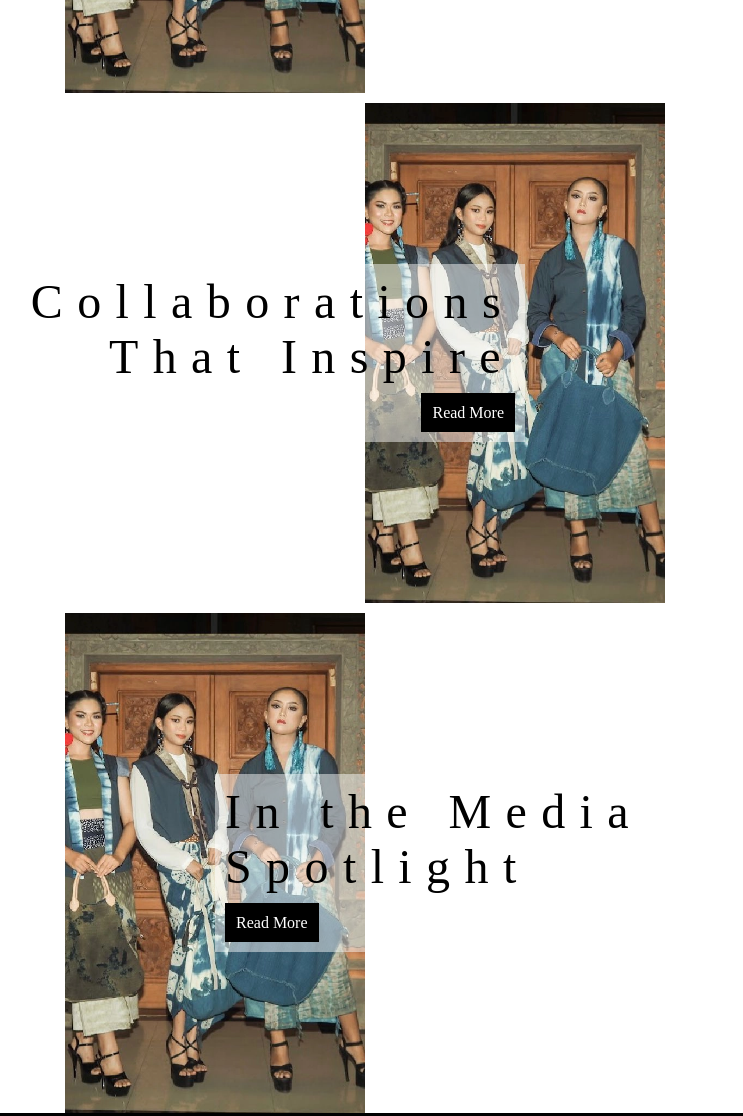
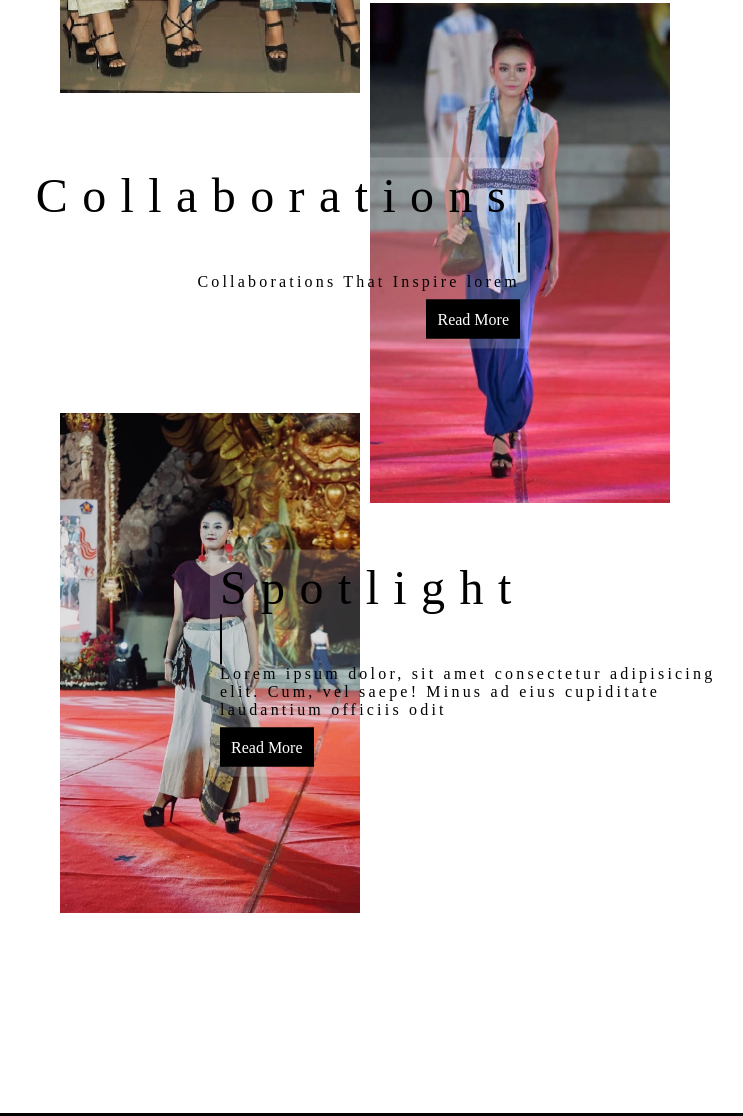
Before and after one commit to ManikTzyyy/dinzhandmade, a plain HTML site: page index.html in a window 1280 px wide. Shown: the part 1924-3040 px from the top of the page, without its empty margins (275-1018 px from the left). Drawn offline with Linux system fonts and the light colour scheme.

Commit message:
fix journey design

```diff
--- a/index.html
+++ b/index.html
@@ -177,25 +177,37 @@
           <div class="img-wrapper">
             <img src="./assets/img/model1.webp" alt="" />
             <div class="text-wrapper column">
-              <h4>Showcased in Prestigious Fashion Events</h4>
+              <h4>Fashion</h4>
+              <div class="v-line"></div>
+              <p>Showcased in Prestigious Fashion Events</p>
               <div class="button main"><a href="">Read More</a></div>
             </div>
           </div>
         </div>
         <div class="container">
           <div class="img-wrapper">
-            <img src="./assets/img/model1.webp" alt="" />
+            <img src="./assets/img/model2.webp" alt="" />
             <div class="text-wrapper column">
-              <h4>Collaborations That Inspire</h4>
+              <h4>Collaborations</h4>
+              <div class="v-line"></div>
+              <p>
+                Collaborations That Inspire lorem
+              </p>
               <div class="button main"><a href="">Read More</a></div>
             </div>
           </div>
         </div>
         <div class="container">
           <div class="img-wrapper">
-            <img src="./assets/img/model1.webp" alt="" />
+            <img src="./assets/img/model3.webp" alt="" />
             <div class="text-wrapper column">
-              <h4>In the Media Spotlight</h4>
+              <h4>Spotlight</h4>
+              <div class="v-line"></div>
+              <p>
+                Lorem ipsum dolor, sit amet consectetur adipisicing elit. Cum,
+                vel saepe! Minus ad eius cupiditate laudantium officiis odit
+
+              </p>
               <div class="button main"><a href="">Read More</a></div>
             </div>
           </div>
--- a/styles/home.css
+++ b/styles/home.css
@@ -203,24 +203,54 @@
   gap: 10px;
 }
 
+#journey .v-line {
+  width: 2px;
+  background-color: black;
+  height: 50px;
+}
+
+#journey h2 {
+  padding-left: 20px;
+}
+
 #journey .container:nth-child(2) .img-wrapper {
   grid-column: 2;
+}
+
+#journey .container:nth-child(2) {
+  position: relative;
+  top: -100px;
+}
+#journey .container:nth-child(3) {
+  position: relative;
+  top: -200px;
 }
 
 #journey .container {
   display: grid;
   grid-template-columns: repeat(2, 1fr);
   padding: 0;
+  gap: 10px;
 }
 
 #journey .container .text-wrapper h4 {
   font-size: 3em;
   letter-spacing: 0.3em;
+  padding: 0;
+  margin: 0;
+  font-weight: 500;
+}
+
+#journey .container .text-wrapper p {
+  padding: 0;
+  margin: 0;
+  letter-spacing: 0.2em;
 }
 
 #journey .container:nth-child(2) .text-wrapper {
   left: -120%;
   text-align: end;
+  align-items: end;
 }
 
 #journey .img-wrapper {
@@ -231,18 +261,18 @@
 }
 
 #journey .button {
-  padding-bottom: 10px;
+  padding: 20px 0 10px 0;
 }
 
 #journey .container .text-wrapper {
-  background-color: rgba(255, 255, 255, 0.47);
   position: absolute;
   top: 50%;
   transform: translateY(-50%);
   left: 50%;
   width: 500px;
-  gap: 20px;
   padding: 10px;
+  z-index: 10;
+  background-color: #ffffff2c;
 }
 
 * {
@@ -379,7 +409,6 @@
 }
 
 @media (max-width: 480px) {
-
   #journey .container .text-wrapper {
     width: 200px;
   }
@@ -390,12 +419,20 @@
     position: relative;
     grid-column: 1;
   }
+  #journey .v-line {
+    width: 2px;
+    background-color: black;
+    height: 25px;
+  }
 
-  #journey .content-wrapper{
-    padding: 0 20px;
+  #journey .content-wrapper {
+    padding: 0 0;
   }
   #journey h2 {
     font-size: 3em;
+  }
+  #journey .container .text-wrapper p {
+    font-size: 0.8em;
   }
 
   #journey .container:nth-child(2) .text-wrapper {
@@ -408,6 +445,6 @@
   }
   #journey .container .text-wrapper h4 {
     font-size: 1.1em;
-    letter-spacing: 0.3em;
+    letter-spacing: 0.5em;
   }
 }
```
